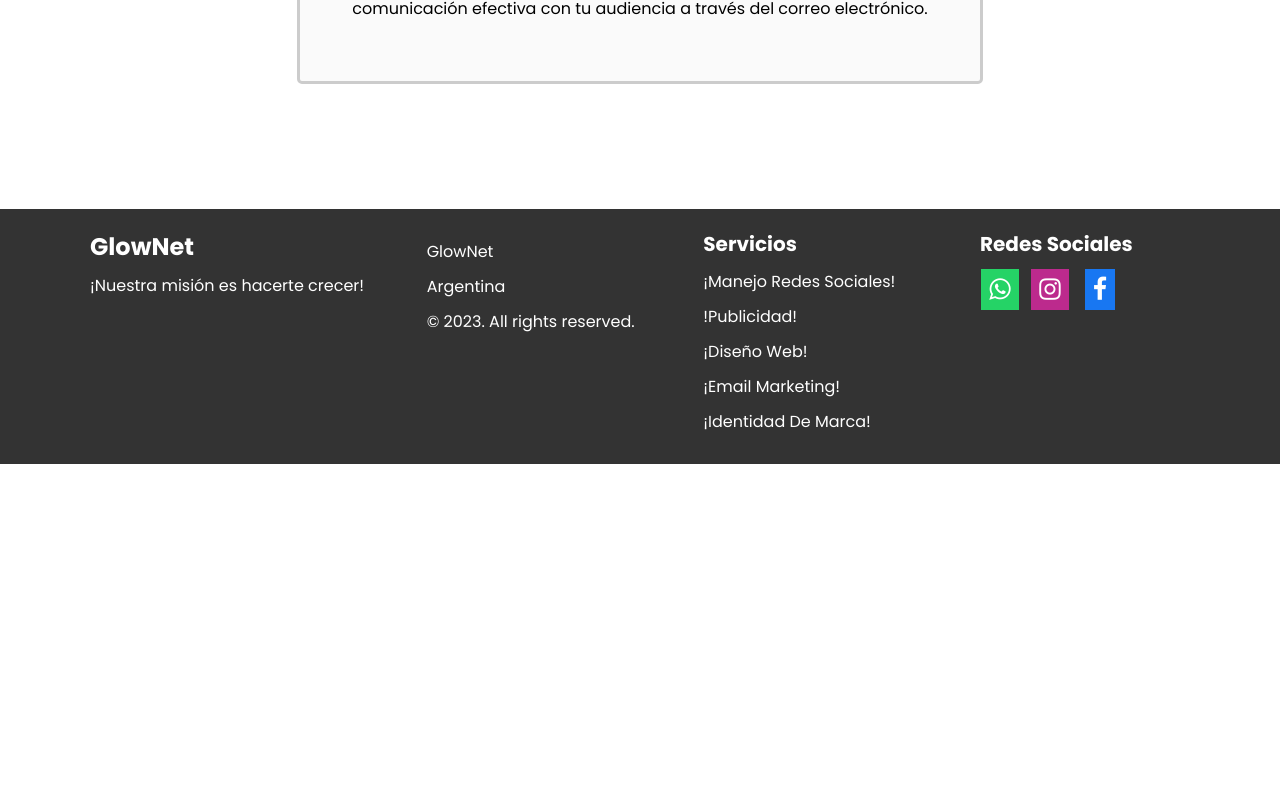
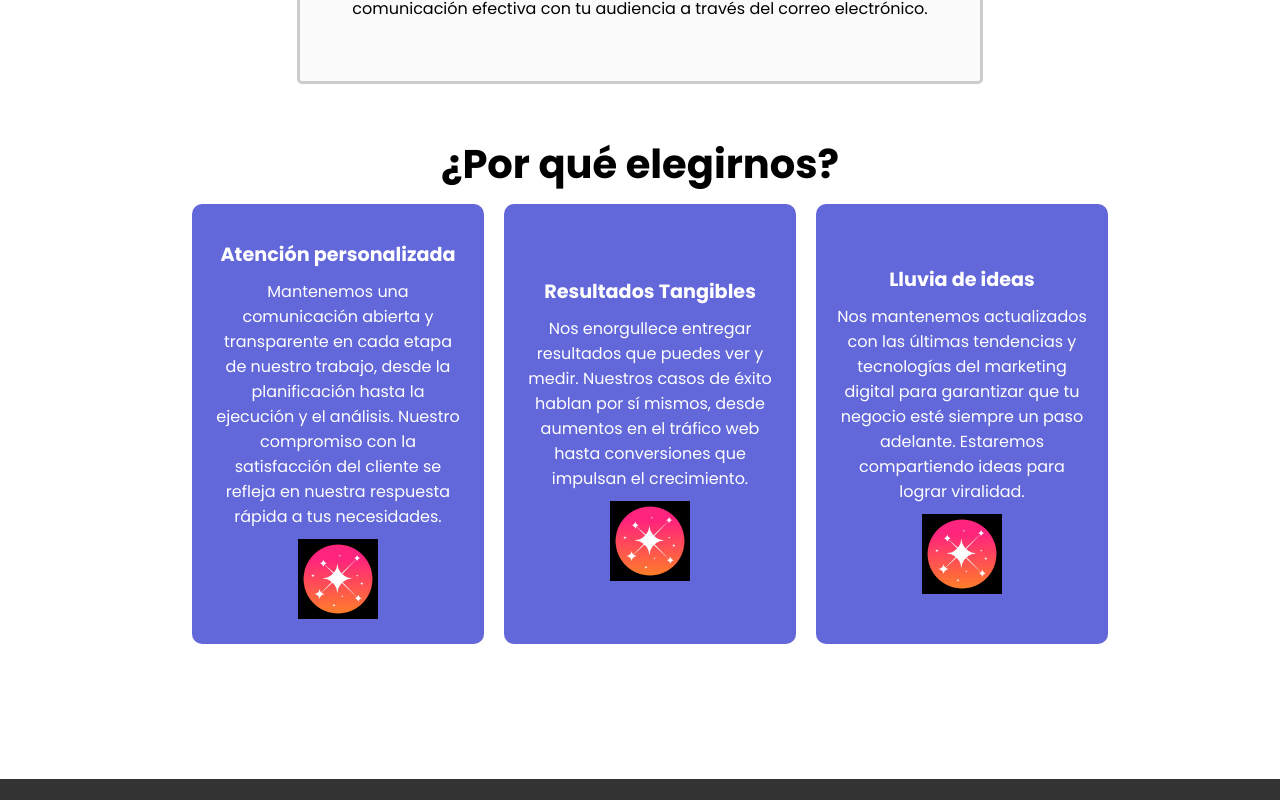
Before and after one commit to Nahuel3/webSiteCM, a React (Create React App) app: page /servicios in a window 1280 px wide. Shown: the part 1520-2320 px from the top of the page. Before the commit the page ends 1984 px from the top, so only its background shows below. Built offline with nearby package versions, Linux system fonts and the light colour scheme.

Commit message:
services

```diff
--- a/src/Service.scss
+++ b/src/Service.scss
@@ -75,4 +75,73 @@
       text-align: center;
     }
   }
+
+  .why-choose-us {
+    display: flex;
+    justify-content: center;
+    align-items: center;
+    margin-top: 50px;
+   flex-direction: column;
+
+    h2 {
+
+      font-size: 40px;
+
+
+    }
+
+    .main-rectangles {
+      display: flex;
+      flex-direction: row;
+      justify-content: center;
+      align-items: center;
+      margin-left: 20px;
+      flex-wrap: wrap;
+
+
+      .rectangle {
+        background-color: #6267d9;
+        color: #fff;
+        padding: 20px;
+        border-radius: 10px;
+        width: 20%;
+        min-width: 250px;
+        margin: 10px;
+        height: 400px;
+        display: flex;
+        flex-direction: column;
+        justify-content: center;
+        align-items: center;
+
+
+        h3 {
+          font-size: 1.2rem;
+          margin-bottom: 10px;
+
+        }
+
+        p {
+          font-size: 1rem;
+        }
+
+        .logo-rectangle {
+          width: 80px;
+          height: 80px;
+          border-radius: 50%;
+          display: flex;
+          justify-content: center;
+          align-items: center;
+          img {
+            width: 100%;
+            height: 100%;
+            object-fit: cover; /* Ajusta la imagen al tamaño del contenedor */
+            margin-top: 20px;
+          }
+        }
+
+      }
+    }
+  }
+
+
 }
--- a/src/servicespage.jsx
+++ b/src/servicespage.jsx
@@ -102,6 +102,42 @@ const ServicesPage = () => {
           </p>
         </Element>
       </div>
+
+      <div className='why-choose-us'>
+        <h2>¿Por qué elegirnos?</h2>
+        <div className='main-rectangles'>
+          <div className='rectangle'>
+            <h3>Atención personalizada</h3>
+            <p>
+              Mantenemos una comunicación abierta y transparente en cada etapa de nuestro trabajo, desde la planificación hasta la ejecución y el análisis. Nuestro compromiso con la satisfacción del cliente se refleja en nuestra respuesta rápida a tus necesidades.
+            </p>
+            <div className='logo-rectangle'>
+              <img src="/logo.jpg" alt="" />
+            </div>
+          </div>
+
+          <div className='rectangle'>
+            <h3>Resultados Tangibles</h3>
+            <p>
+              Nos enorgullece entregar resultados que puedes ver y medir. Nuestros casos de éxito hablan por sí mismos, desde aumentos en el tráfico web hasta conversiones que impulsan el crecimiento.
+            </p>
+            <div className='logo-rectangle'>
+              <img src="/logo.jpg" alt="" />
+            </div>
+          </div>
+
+          <div className='rectangle'>
+            <h3>Lluvia de ideas</h3>
+            <p>
+              Nos mantenemos actualizados con las últimas tendencias y tecnologías del marketing digital para garantizar que tu negocio esté siempre un paso adelante. Estaremos compartiendo ideas para lograr viralidad.
+            </p>
+            <div className='logo-rectangle'>
+              <img src="/logo.jpg" alt="" />
+            </div>
+          </div>
+        </div>
+      </div>
+
     </div>
   );
 };
```
